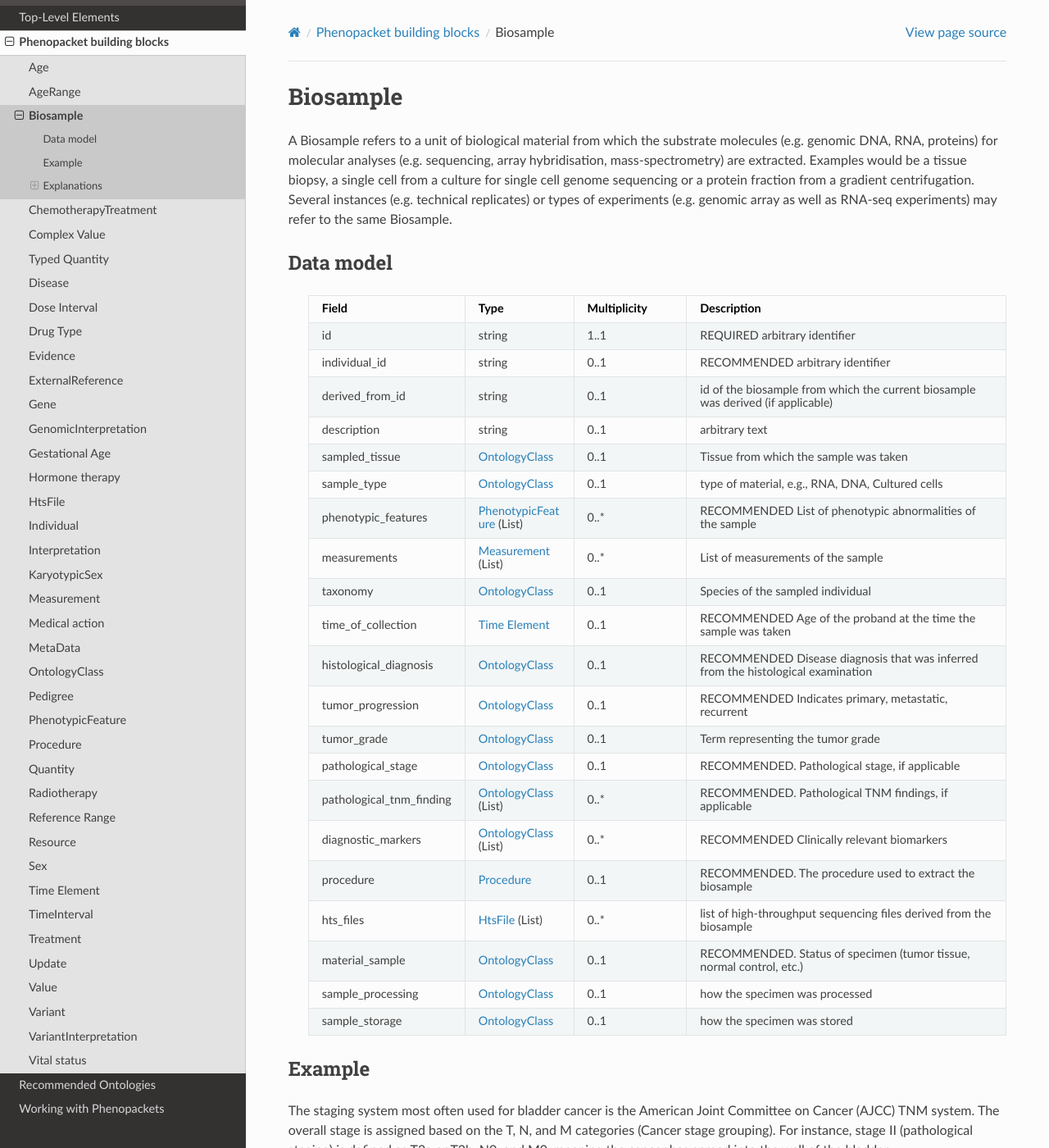
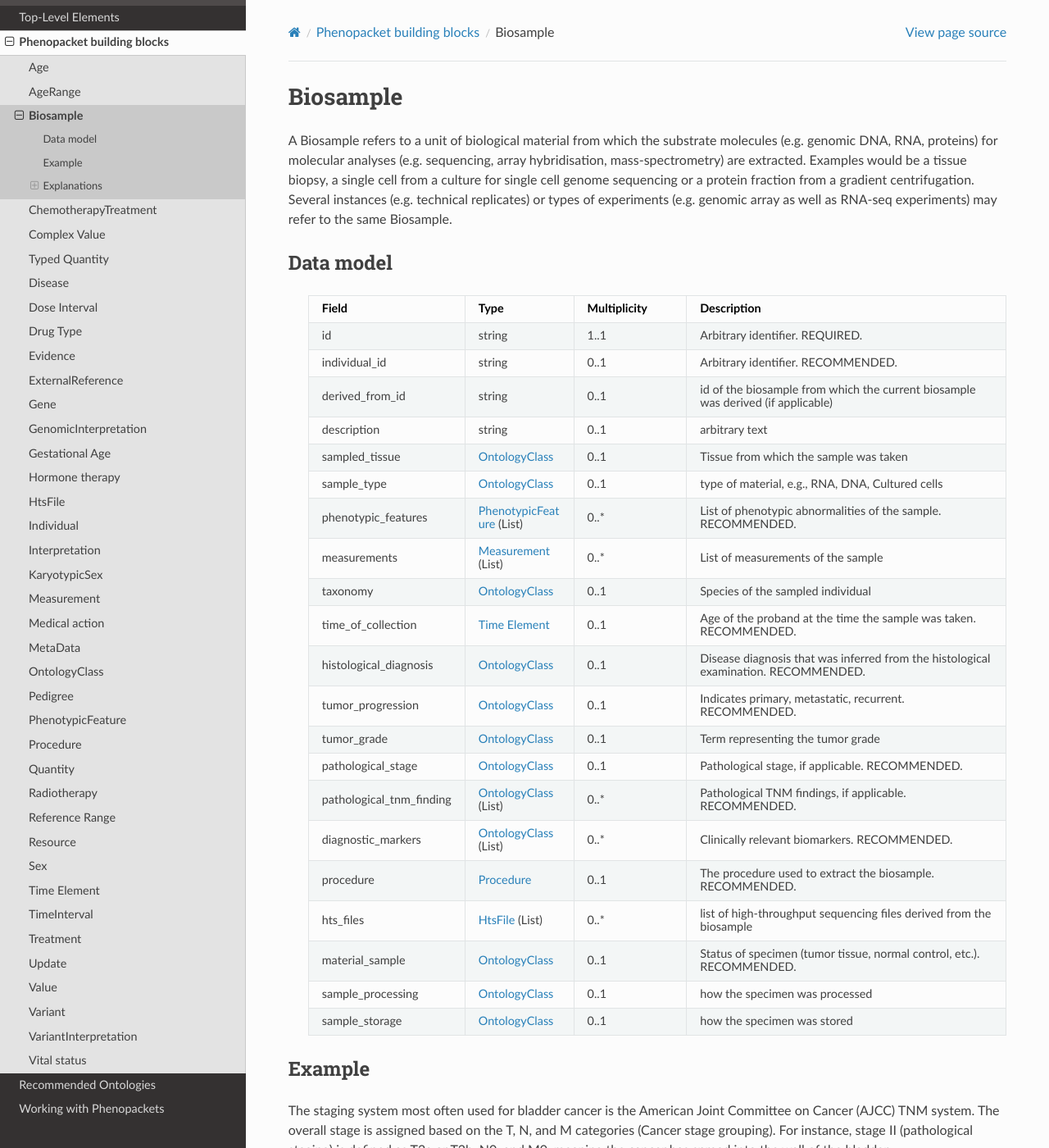
Before and after one commit to phenopackets/phenopacket-schema, a Sphinx documentation site: the page built from docs/biosample.rst, in a window 1280 px wide and 1400 px high. Shown: the whole window at 82% size. Built offline with Sphinx 7.4.7 and the Read the Docs theme 2.0.0, drawn with Linux system fonts in a browser that asks for light colours; pages that are not in the unit, such as notebooks, are missing from menus.

```diff
--- a/docs/biosample.rst
+++ b/docs/biosample.rst
@@ -26,11 +26,11 @@ Data model
    * - id
      - string
      - 1..1
-     - REQUIRED arbitrary identifier
+     - Arbitrary identifier. REQUIRED.
    * - individual_id
      - string
      - 0..1
-     - RECOMMENDED arbitrary identifier
+     - Arbitrary identifier. RECOMMENDED.
    * - derived_from_id
      - string
      - 0..1
@@ -50,7 +50,7 @@ Data model
    * - phenotypic_features
      - :ref:`rstphenotypicfeature` (List)
      - 0..*
-     - RECOMMENDED List of phenotypic abnormalities of the sample
+     - List of phenotypic abnormalities of the sample. RECOMMENDED.
    * - measurements
      - :ref:`rstmeasurement` (List)
      - 0..*
@@ -62,15 +62,15 @@ Data model
    * - time_of_collection
      - :ref:`rsttimeelement`
      - 0..1
-     - RECOMMENDED Age of the proband at the time the sample was taken
+     - Age of the proband at the time the sample was taken. RECOMMENDED.
    * - histological_diagnosis
      - :ref:`rstontologyclass`
      - 0..1
-     - RECOMMENDED Disease diagnosis that was inferred from the histological examination
+     - Disease diagnosis that was inferred from the histological examination. RECOMMENDED.
    * - tumor_progression
      - :ref:`rstontologyclass`
      - 0..1
-     - RECOMMENDED Indicates primary, metastatic, recurrent
+     - Indicates primary, metastatic, recurrent. RECOMMENDED.
    * - tumor_grade
      - :ref:`rstontologyclass`
      - 0..1
@@ -78,19 +78,19 @@ Data model
    * - pathological_stage
      - :ref:`rstontologyclass`
      - 0..1
-     - RECOMMENDED. Pathological stage, if applicable
+     - Pathological stage, if applicable. RECOMMENDED.
    * - pathological_tnm_finding
      - :ref:`rstontologyclass` (List)
      - 0..*
-     - RECOMMENDED. Pathological TNM findings, if applicable
+     - Pathological TNM findings, if applicable. RECOMMENDED.
    * - diagnostic_markers
      - :ref:`rstontologyclass` (List)
      - 0..*
-     - RECOMMENDED Clinically relevant biomarkers
+     - Clinically relevant biomarkers. RECOMMENDED.
    * - procedure
      - :ref:`rstprocedure`
      - 0..1
-     - RECOMMENDED. The procedure used to extract the biosample
+     - The procedure used to extract the biosample. RECOMMENDED.
    * - hts_files
      - :ref:`rsthtsfile` (List)
      - 0..*
@@ -98,7 +98,7 @@ Data model
    * - material_sample
      - :ref:`rstontologyclass`
      - 0..1
-     - RECOMMENDED. Status of specimen (tumor tissue, normal control, etc.)
+     - Status of specimen (tumor tissue, normal control, etc.). RECOMMENDED.
    * - sample_processing
      - :ref:`rstontologyclass`
      - 0..1
```
